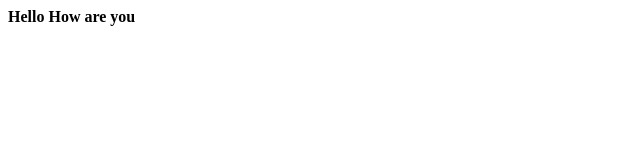
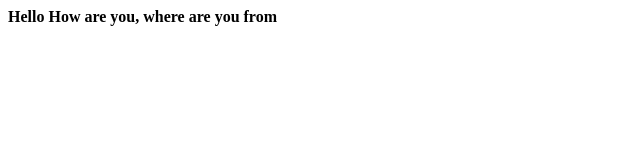
Before and after one commit to AmbilyAnoop/AmbilyAnoop.github.io, a plain HTML site: page index.html in a window 1280 px wide. Shown: the whole page, without its empty margins (0-640 px from the left). Drawn offline with Linux system fonts and the light colour scheme.

Commit message:
adding new content

```diff
--- a/index.html
+++ b/index.html
@@ -1,3 +1,3 @@
 <b>
-Hello How are you
+Hello How are you, where are you from
 </b>
```
